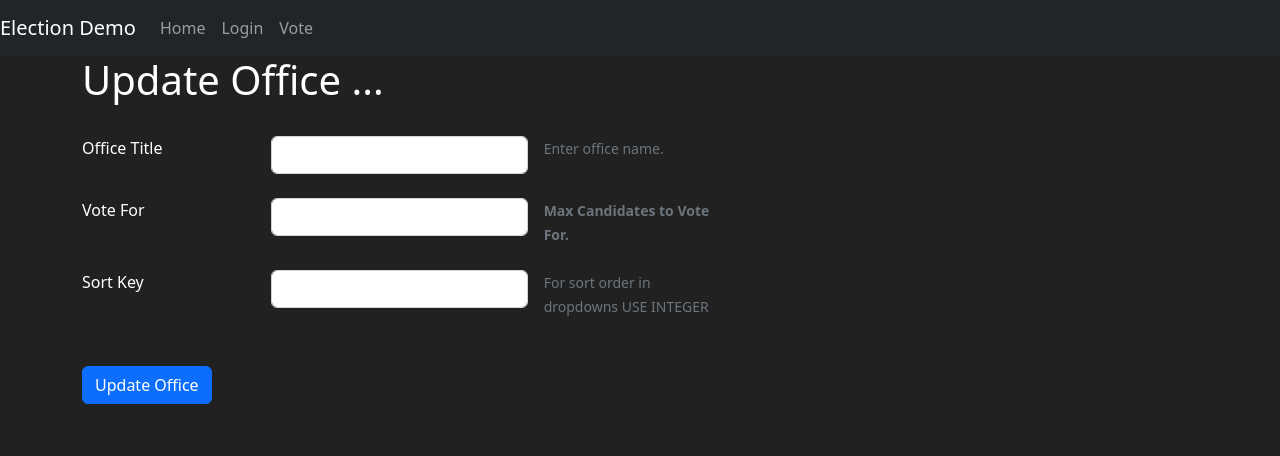
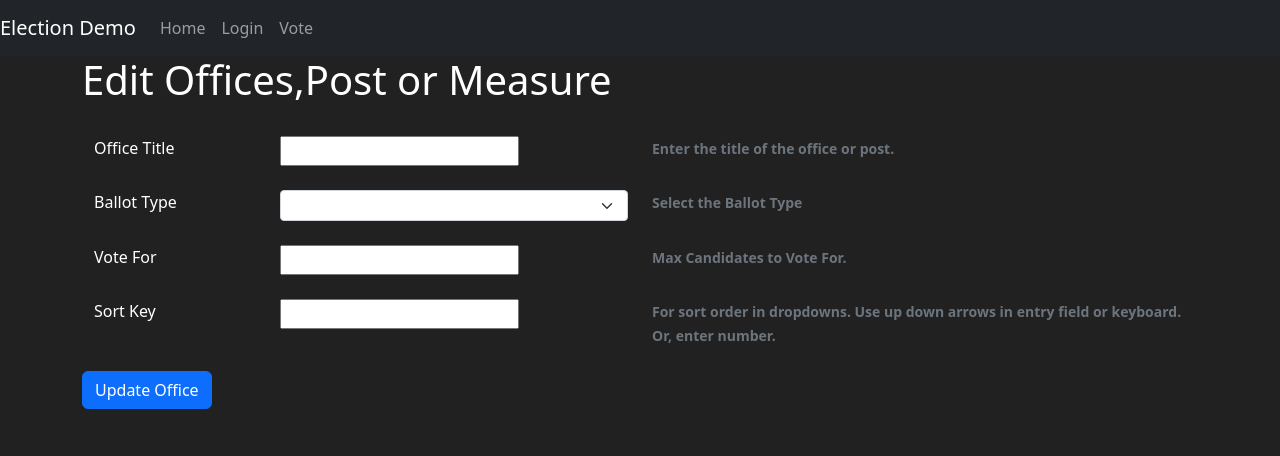
Before and after one commit to mpo6767/demo, a Flask app: template election1/templates/update_office.html in a window 1280 px wide. Shown: the top 456 px of the page. Run offline with Flask 3, Linux system fonts and the light colour scheme; the template is opened without the code that fills it: values that come from a table or form of the project are taken from there, others are empty; parts of the project's set-up code (start-up, migrations or seed data) failed here and were passed over; some libraries are stand-ins or nearby versions.

Commit message:
rework major office

```diff
--- a/election1/templates/update_office.html
+++ b/election1/templates/update_office.html
@@ -8,57 +8,92 @@
 <body>
 {% block content %}
   <div class="container">
-        <h1>Update Office ...</h1>
+    <h1> Edit Offices,Post or Measure </h1>
     <br>
-        <form  method="POST" style="color:white">
+    <form method="post" style="color:white" autocomplete="off">
       <input type="hidden" name="csrf_token" value="{{ csrf_token() }}"/>
-              <div class="row g-3 ">
-                <div class="col-2 ">
+      <div class="container">
+        <div class="row">
+          <div class="col-2">
             {{ form.office_title.label() }}
-
           </div>
-                 <div class="col-auto">
-                    {{ form.office_title(class="form-control", value=office_to_update.office_title) }}
+          <div class="col-lg-4">
+            <input type="text" id="office_title" name="office_title" value="{{ office_to_update.office_title }}">
           </div>
-                 <div class="col-sm-2">
-                    <span id="HelpInline" class="form-text">
-                       Enter office name.
+          <div class="col-6">
+                    <span id="passwordHelpInline" class="form-text">
+                        <b> Enter the title of the office or post. </b>
                     </span>
           </div>
         </div>
+      </div>
       <br>
-            <div class="row g-3 ">
-                <div class="col-2 ">
+
+      <div class="container">
+        <div class="row">
+          <div class="col-2">
+            {{ form.ballot_type.label() }}
+          </div>
+          <div class="col-lg-4">
+
+            <select class="form-select form-select-sm" aria-label=".form-select-sm example" name="ballot_type">
+              {% for p in form.ballot_type.choices %}
+                <option value="{{ p[0] }}" {% if p[0] == office_to_update.id_ballot_type %}selected{% endif %}>
+                  {{ p[1] }}
+                </option>
+              {% endfor %}
+            </select>
+          </div>
+
+          <div class="col-6">
+                    <span id="passwordHelpInline" class="form-text">
+                        <b> Select the Ballot Type </b>
+                    </span>
+          </div>
+        </div>
+      </div>
+
+      <br>
+
+      <div class="container">
+        <div class="row">
+          <div class="col-2">
             {{ form.office_vote_for.label() }}
           </div>
-                 <div class="col-auto" >
-                    {{ form.office_vote_for(class="form-control", value=office_to_update.office_vote_for) }}
+          <div class="col-lg-4">
+            <input type="text" id="office_vote_for" name="office_vote_for"
+                   value="{{ office_to_update.office_vote_for }}">
           </div>
-                 <div class="col-sm-2" autofocus>
-                    <span id="passwordHelpInline" class="form-text" >
+          <div class="col-6">
+                    <span id="passwordHelpInline" class="form-text">
                         <b> Max Candidates to Vote For. </b>
                     </span>
           </div>
         </div>
+      </div>
 
       <br>
-            <div class="row g-3">
+      <div class="container">
+        <div class="row">
           <div class="col-2">
             {{ form.sortkey.label() }}
           </div>
-                 <div class="col-auto">
-                    {{ form.sortkey(class="form-control", value=office_to_update.sortkey) }}
+          <div class="col-lg-4">
+            <input type="text" id="sortkey" name="sortkey" value="{{ office_to_update.sortkey }}">
           </div>
-                 <div class="col-sm-2">
-                    <span id="HelpInline" class="form-text">
-                       For sort order in dropdowns USE INTEGER
+          <div class="col-6">
+                    <span id="passwordHelpInline" class="form-text">
+                        <b>For sort order in dropdowns.  Use up down arrows in entry field or keyboard.  Or, enter number.</b>
                     </span>
           </div>
         </div>
-            <br><br>
-            <div class="d-grid gap-2 d-md-block">
+      </div>
+
+      <br>
+      <div class="col-2 d-grid gap-2 d-sm-block">
         {{ form.submit(type="submit",value='Update Office', class="btn   btn-primary") }}
       </div>
+      <br><br>
     </form>
   </div>
 
```
Lines whose indentation alone changed are shown as unchanged.
